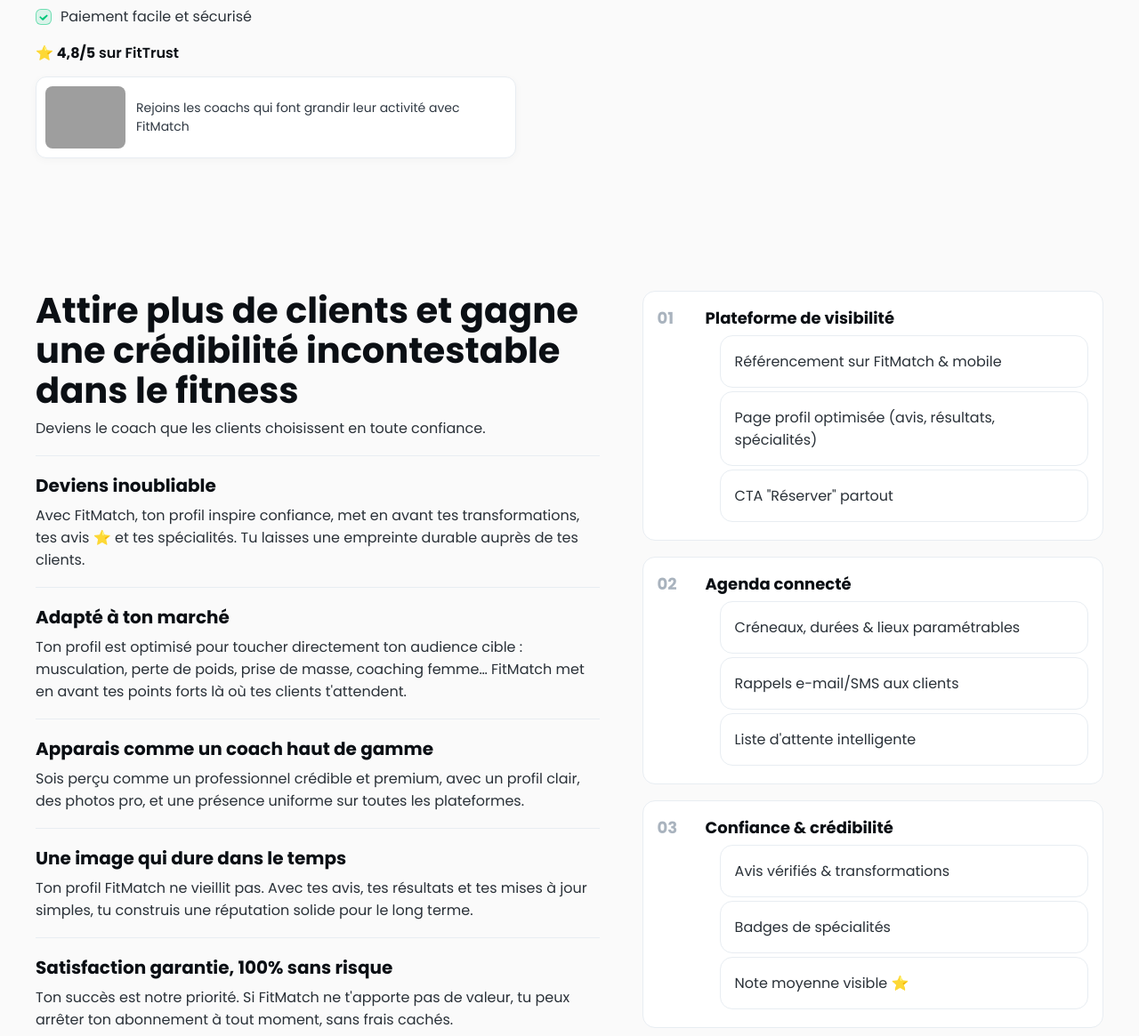
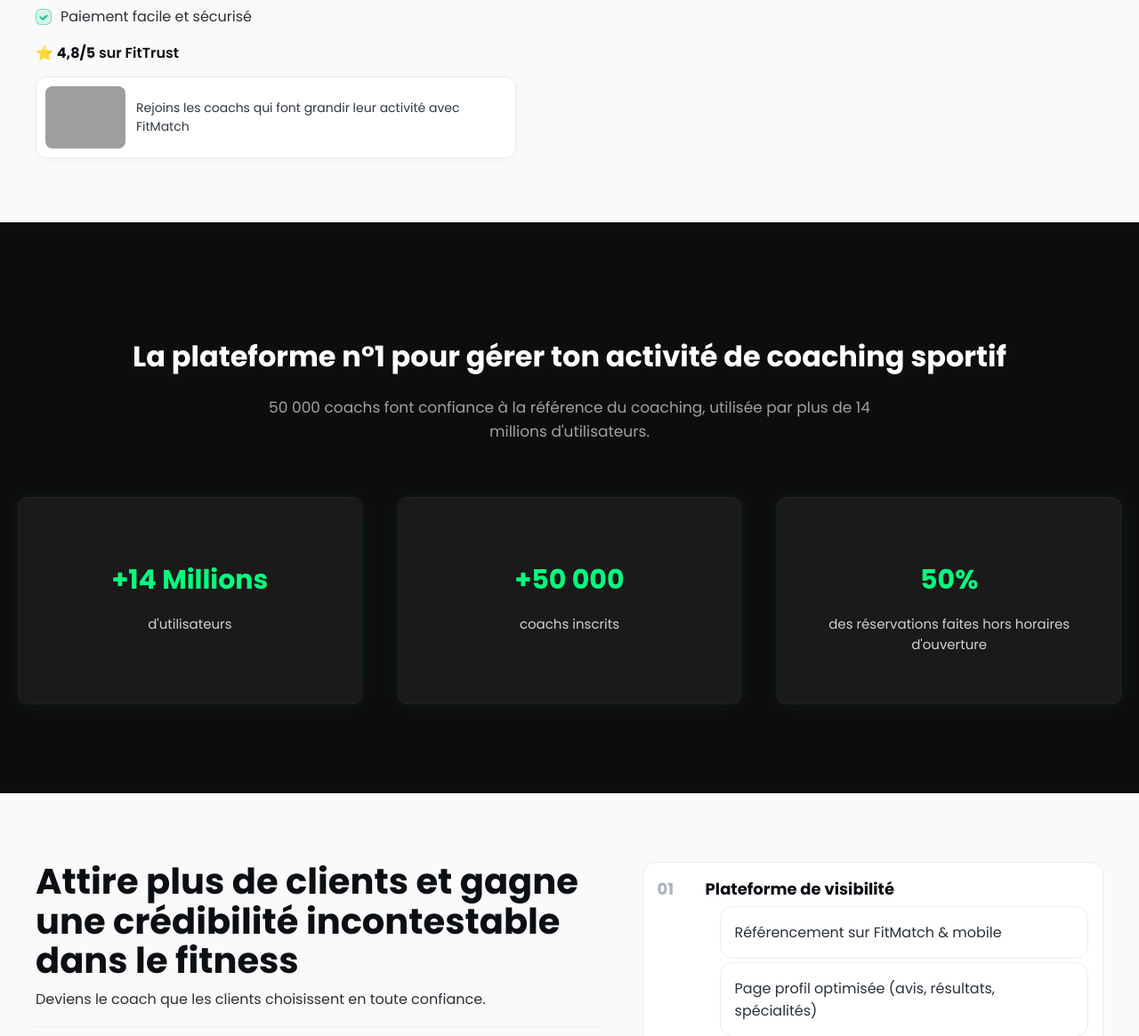
Before and after one commit to aneslucas196-beep/fitmatch, a FastAPI app: page /coach-signup in a window 1280 px wide. Shown: the part 471-1636 px from the top of the page at 89% size. Run offline with FastAPI, Linux system fonts and the light colour scheme; some libraries are stand-ins or nearby versions; grey boxes are pictures that could not be loaded.

Commit message:
Add a new section to highlight platform statistics and benefits
Add a new HTML section with styling for platform statistics, including user and coach counts and booking information.

Replit-Commit-Author: Agent
Replit-Commit-Session-Id: 86af9be5-036d-42aa-b9b5-f3783155e8d0
Replit-Commit-Checkpoint-Type: intermediate_checkpoint
Replit-Commit-Screenshot-Url: https://storage.googleapis.com/screenshot-production-us-central1/d0c256c5-c056-4a19-9e96-6fdb9485f747/86af9be5-036d-42aa-b9b5-f3783155e8d0/ocMku5w

```diff
--- a/templates/coach_signup.html
+++ b/templates/coach_signup.html
@@ -200,6 +200,64 @@
   .fm-step__content h4{ margin:0 0 6px; font-size:18px; }
   .fm-step__content ul{ margin:0; padding-left:16px; color:#2a3138; }
   .fm-step__content ul li{ margin:4px 0; }
+
+  /* === Section Dark Stats === */
+  .fitmatch-dark {
+    background-color: #0d0d0d;
+    color: #ffffff;
+    text-align: center;
+    padding: 100px 20px;
+    font-family: 'Poppins', sans-serif;
+  }
+
+  .fitmatch-title {
+    font-size: 32px;
+    font-weight: 700;
+    color: #ffffff;
+    margin-bottom: 20px;
+  }
+
+  .fitmatch-subtitle {
+    color: #a0a0a0;
+    font-size: 17px;
+    max-width: 700px;
+    margin: 0 auto 60px;
+    line-height: 1.6;
+  }
+
+  .fitmatch-stats {
+    display: flex;
+    flex-wrap: wrap;
+    justify-content: center;
+    gap: 40px;
+  }
+
+  .fitmatch-box {
+    flex: 1 1 250px;
+    background: #1a1a1a;
+    border: 1px solid #222;
+    border-radius: 10px;
+    padding: 40px 25px;
+    box-shadow: 0 0 20px rgba(0, 255, 100, 0.08);
+    transition: transform 0.3s ease, box-shadow 0.3s ease;
+  }
+
+  .fitmatch-box:hover {
+    transform: translateY(-5px);
+    box-shadow: 0 0 30px rgba(0, 255, 150, 0.15);
+  }
+
+  .fitmatch-box h3 {
+    color: #00ff7f;
+    font-size: 30px;
+    font-weight: 700;
+    margin-bottom: 10px;
+  }
+
+  .fitmatch-box p {
+    color: #d1d1d1;
+    font-size: 15px;
+  }
 </style>
 </head>
 <body>
@@ -262,6 +320,28 @@
       <a class="fm-hero__linkClient" href="/signup?role=client">
         Je suis un client — je souhaite réserver un coach
       </a>
+    </div>
+  </div>
+</section>
+
+<section class="fitmatch-dark">
+  <h2 class="fitmatch-title">La plateforme n°1 pour gérer ton activité de coaching sportif</h2>
+  <p class="fitmatch-subtitle">
+    50 000 coachs font confiance à la référence du coaching, utilisée par plus de 14 millions d'utilisateurs.
+  </p>
+
+  <div class="fitmatch-stats">
+    <div class="fitmatch-box">
+      <h3>+14 Millions</h3>
+      <p>d'utilisateurs</p>
+    </div>
+    <div class="fitmatch-box">
+      <h3>+50 000</h3>
+      <p>coachs inscrits</p>
+    </div>
+    <div class="fitmatch-box">
+      <h3>50%</h3>
+      <p>des réservations faites hors horaires d'ouverture</p>
     </div>
   </div>
 </section>
```
Also changed, not shown: 1 other file.
